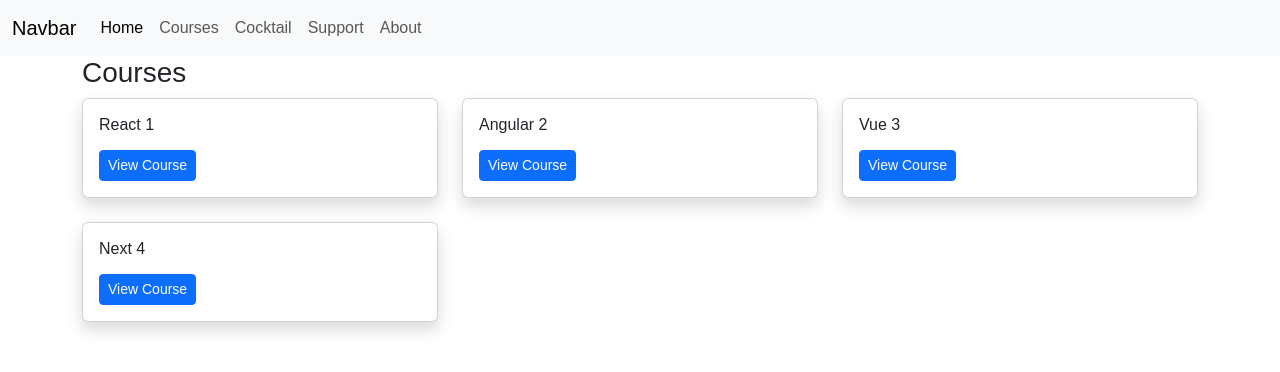
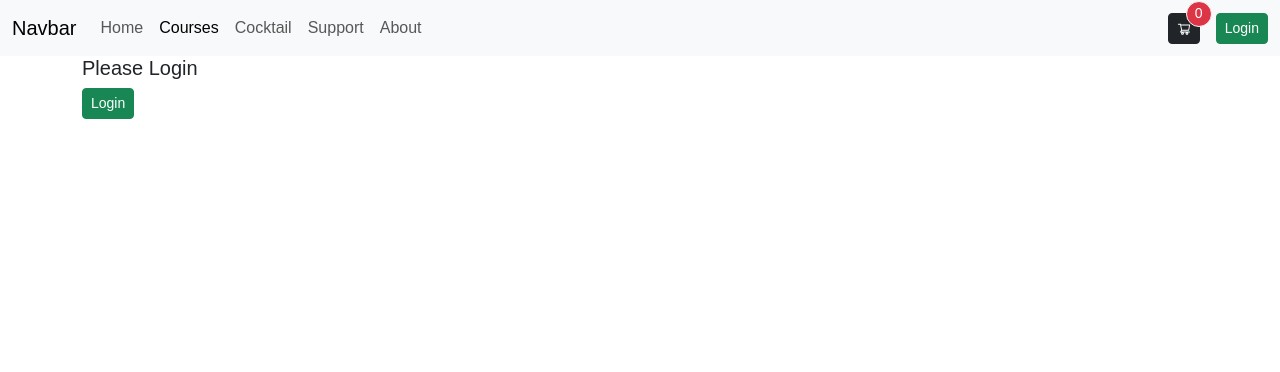
Before and after one commit to parthsinghblaze/react-29-march, a React (Create React App) app: page /courses in a window 1280 px wide. Shown: the top 372 px of the page. Built offline with nearby package versions, Linux system fonts and the light colour scheme.

Commit message:
react router added

```diff
--- a/src/App.js
+++ b/src/App.js
@@ -7,20 +7,41 @@
 import CourseDetail from "./pages/CourseDetail"
 import Cocktail from "./pages/Cocktail"
 import CocktailDetail from "./pages/CocktailDetail"
+import { createContext, useState } from "react"
+import PrivateRoute from "./components/PrivateRoute"
+import { courseList } from "./courseList"
+
+export const AppDetails = createContext()
+
+function getLocalStorage() {
+    const isLogin = localStorage.getItem('login')
+    if(isLogin) {
+        return true
+    } else {
+        return false
+    }
+}
 
 function App() {
+
+    const [login , setLogin] = useState(getLocalStorage())
+    const [cart, setCart] = useState([]);
+    const [courseListData, setCourseLisData] = useState(courseList)
+
     return (
         <>
+        <AppDetails.Provider value={{login, cart, setCart, setLogin, courseListData, setCourseLisData}}>
         <Nav />
         <Routes>
-            <Route path="/" element={<Home />} />
-            <Route path="/about" element={<About />} />
-            <Route path="/courses" element={<Courses />} />
-            <Route path="/course/:id" element={<CourseDetail />} />
+            <Route path="/" element={ <Home /> } />
+            <Route path="/about" element={  <About />} />
+            <Route path="/courses" element={ <PrivateRoute><Courses /></PrivateRoute> } />
+            <Route path="/course/:id" element={  <PrivateRoute> <CourseDetail /> </PrivateRoute>} />
             <Route path="/support" element={<Support />} />
-            <Route path="/cocktails" element={<Cocktail />} />
-            <Route path="/cocktail/:id" element={<CocktailDetail />} />
+            <Route path="/cocktails" element={<PrivateRoute><Cocktail /></PrivateRoute>} />
+            <Route path="/cocktail/:id" element={ <PrivateRoute><CocktailDetail /></PrivateRoute> } />
         </Routes>
+        </AppDetails.Provider>
         </>
 
     )
--- /dev/null
+++ b/src/components/Container.jsx
@@ -0,0 +1,7 @@
+import React from "react";
+
+function Container({ children }) {
+  return <div className="container"> {children} </div>;
+}
+
+export default Container;
--- /dev/null
+++ b/src/components/LoginButton.jsx
@@ -0,0 +1,19 @@
+import React, { useContext } from "react";
+import { AppDetails } from "../App";
+
+function LoginButton() {
+  const { login, setLogin } = useContext(AppDetails);
+
+  function userLogin() {
+    setLogin(true);
+    localStorage.setItem("login", "true");
+  }
+
+  return (
+    <button className="btn btn-success btn-sm" onClick={userLogin}>
+      Login
+    </button>
+  );
+}
+
+export default LoginButton;
--- a/src/components/Nav.jsx
+++ b/src/components/Nav.jsx
@@ -1,7 +1,16 @@
-import React from "react";
-import { Link } from "react-router-dom";
+import React, { useContext } from "react";
+import { Link, NavLink } from "react-router-dom";
+import { AppDetails } from "../App";
+import { AiOutlineShoppingCart } from "react-icons/ai";
+import LoginButton from "./LoginButton";
 
 function Nav() {
+  const { login, setLogin, cart } = useContext(AppDetails);
+
+  function logOut() {
+    setLogin(false);
+    localStorage.removeItem("login");
+  }
   return (
     <nav className="navbar navbar-expand-lg bg-body-tertiary">
       <div className="container-fluid">
@@ -19,34 +28,58 @@
         >
           <span className="navbar-toggler-icon" />
         </button>
-        <div className="collapse navbar-collapse" id="navbarNav">
+        <div
+          className="collapse navbar-collapse d-flex justify-content-between"
+          id="navbarNav"
+        >
           <ul className="navbar-nav">
             <li className="nav-item">
-              <Link to="/" className="nav-link active" aria-current="page">
+              <NavLink to="/" className="nav-link" aria-current="page">
                 Home
-              </Link>
+              </NavLink>
             </li>
             <li className="nav-item">
-              <Link to="/courses" className="nav-link">
+              <NavLink to="/courses" className="nav-link">
                 Courses
-              </Link>
+              </NavLink>
             </li>
             <li className="nav-item">
-              <Link to="/cocktails" className="nav-link">
+              <NavLink to="/cocktails" className="nav-link">
                 Cocktail
-              </Link>
+              </NavLink>
             </li>
             <li className="nav-item">
-              <Link to="/support" className="nav-link">
+              <NavLink to="/support" className="nav-link">
                 Support
-              </Link>
+              </NavLink>
             </li>
             <li className="nav-item">
-              <Link to="/about" className="nav-link">
+              <NavLink to="/about" className="nav-link">
                 About
-              </Link>
+              </NavLink>
             </li>
           </ul>
+          <div>
+            <button
+              type="button"
+              className="btn btn-dark btn-sm me-3 position-relative"
+            >
+              <AiOutlineShoppingCart />
+              <span
+                className="position-absolute top-0 start-100 translate-middle bg-danger border border-light rounded-circle d-flex justify-content-center align-items-center"
+                style={{ width: "26px", height: "26px" }}
+              >
+                {cart.length}
+              </span>
+            </button>
+            {login ? (
+              <button className="btn btn-sm btn-danger" onClick={logOut}>
+                Logout
+              </button>
+            ) : (
+              <LoginButton />
+            )}
+          </div>
         </div>
       </div>
     </nav>
--- /dev/null
+++ b/src/components/PrivateRoute.jsx
@@ -0,0 +1,21 @@
+import React, { useContext } from "react";
+import { AppDetails } from "../App";
+import Container from "./Container";
+import LoginButton from "./LoginButton";
+
+function PrivateRoute({ children }) {
+  const { login, setLogin } = useContext(AppDetails);
+
+  if (login) {
+    return children;
+  }
+
+  return (
+    <Container>
+      <h5>Please Login</h5>
+      <LoginButton />
+    </Container>
+  );
+}
+
+export default PrivateRoute;
--- a/src/courseList.js
+++ b/src/courseList.js
@@ -3,22 +3,26 @@
         id: 1,
         name: "React",
         desp: "React is a framework",
-        price: 299
+        price: 299,
+        cart: false
     },
     {
         id: 2,
         name: "Angular",
         desp: "Angular is a framework",
-        price: 199
+        price: 199,
+        cart: false
     },{
         id: 3,
         name: "Vue",
         desp: "React is a framework",
-        price: 299
+        price: 299,
+        cart: false
     },{
         id: 4,
         name: "Next",
         desp: "React is a framework",
-        price: 299
+        price: 299,
+        cart: false
     },
 ]
--- a/src/pages/Cocktail.jsx
+++ b/src/pages/Cocktail.jsx
@@ -1,5 +1,6 @@
 import React, { useEffect, useState } from "react";
 import { Link } from "react-router-dom";
+import Container from "../components/Container";
 
 function Cocktail() {
   const [drinks, setDrinks] = useState([]);
@@ -15,7 +16,7 @@
   }, []);
 
   return (
-    <div className="container">
+    <Container>
       <h1>Cocktail.</h1>
       <div className="row">
         {drinks.map((item) => {
@@ -35,7 +36,7 @@
           );
         })}
       </div>
-    </div>
+    </Container>
   );
 }
 
--- a/src/pages/CocktailDetail.jsx
+++ b/src/pages/CocktailDetail.jsx
@@ -32,7 +32,7 @@
       {/* <Link to="/cocktails" className="btn btn-primary">
         Back
       </Link> */}
-      <button className="btn btn-primary" onClick={() => navigate("/courses")}>
+      <button className="btn btn-primary" onClick={() => navigate(-1)}>
         Back
       </button>
       <h4>Detail: {id}</h4>
--- a/src/pages/Courses.jsx
+++ b/src/pages/Courses.jsx
@@ -1,16 +1,34 @@
-import React from "react";
+import React, { useContext } from "react";
 import { courseList } from "../courseList";
 import { Link, useNavigate } from "react-router-dom";
+import Container from "../components/Container";
+import { AppDetails } from "../App";
 
 function Courses() {
   const navigate = useNavigate();
 
+  const { cart, setCart, courseListData, setCourseLisData } =
+    useContext(AppDetails);
+
+  function addToCart(item) {
+    const data = courseListData.map((singleItem) => {
+      if (singleItem.id === item.id) {
+        return { ...singleItem, cart: true };
+      } else {
+        return singleItem;
+      }
+    });
+
+    setCourseLisData(data);
+    setCart([...cart, item]);
+  }
+
   return (
-    <div className="container">
+    <Container>
       <h3>Courses</h3>
       <div className="row">
-        {courseList.map((item) => {
-          const { name, id } = item;
+        {courseListData.map((item) => {
+          const { name, id, cart } = item;
           return (
             <div className="col-md-4  mb-4" key={id}>
               <div className="card shadow">
@@ -27,13 +45,21 @@
                   >
                     View Course
                   </button>
+                  {cart ? null : (
+                    <button
+                      className="btn-sm mt-3 btn btn-danger ms-2"
+                      onClick={() => addToCart(item)}
+                    >
+                      Add To cart
+                    </button>
+                  )}
                 </div>
               </div>
             </div>
           );
         })}
       </div>
-    </div>
+    </Container>
   );
 }
 
```
